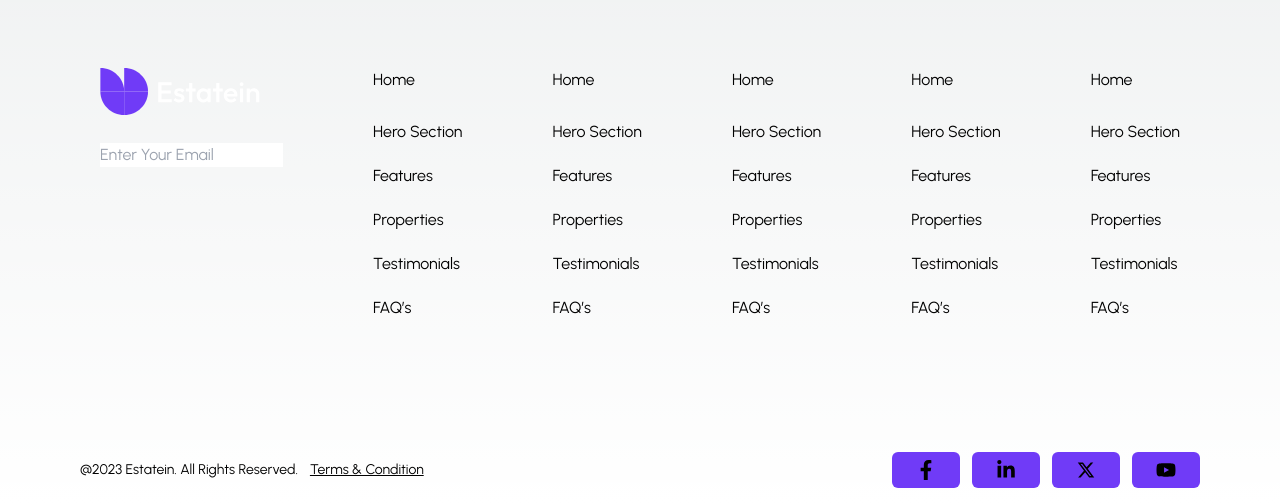
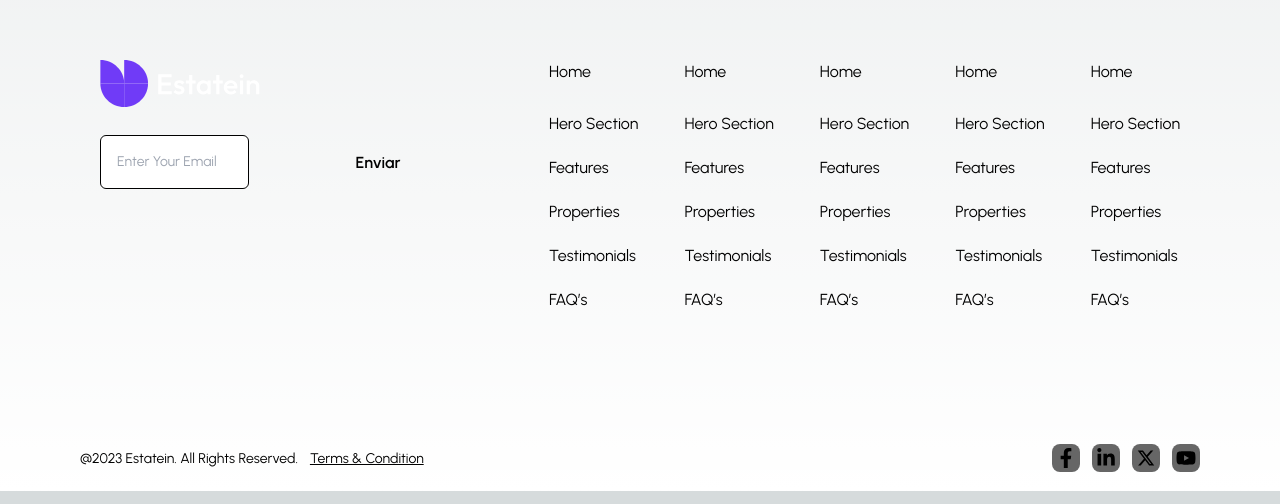
Before and after one commit to carinavbritto/real-state, a Next.js app: page /about in a window 1280 px wide. Shown: the part 1020-1524 px from the top of the page. Built offline with nearby package versions, Linux system fonts and the light colour scheme.

Commit message:
feat: change button and input components

```diff
--- a/package.json
+++ b/package.json
@@ -12,7 +12,8 @@
     "next": "14.0.4",
     "react": "^18",
     "react-dom": "^18",
-    "react-icons": "^5.0.1"
+    "react-icons": "^5.0.1",
+    "zod": "^3.22.4"
   },
   "devDependencies": {
     "@types/node": "^20",
--- a/src/components/button/button.tsx
+++ b/src/components/button/button.tsx
@@ -10,6 +10,7 @@ interface ButtonProps {
   iconPosition?: 'left' | 'right';
   onClick?: MouseEventHandler<HTMLSpanElement>;
   buttonStyle?: 'primary' | 'secondary';
+  type?: 'button' | 'submit' | 'reset';
 }
 
 const Button: React.FC<ButtonProps> = ({
@@ -20,30 +21,49 @@ const Button: React.FC<ButtonProps> = ({
   iconClasses,
   iconPosition = 'left',
   onClick,
-  buttonStyle = 'primary'
+  buttonStyle = 'primary',
+  type = 'button'
 }) => {
   const hasContent = buttonText !== undefined && buttonText !== null;
   const hasIcon = icon !== undefined && icon !== null;
 
-  const primaryButtonClasses = `text-white border border-purple-60 bg-purple-60 hover:bg-opacity-70 disabled:bg-gray-300 text-white disabled:text-gray-700`;
+  const primaryButtonClasses =
+    'text-neutral-0 bg-primary-800 hover:bg-primary-900 disabled:bg-gray-700 text-fontColor-dark-primary disabled:text-fontColor-disabled';
+  const secondaryButtonClasses =
+    'text-primary-900 bg-neutral-0 hover:bg-primary-900 disabled:bg-gray-700 hover:text-neutral-0 disabled:text-fontColor-disabled';
 
-  const secondaryButtonClasses = `text-primary-900 bg-transparent border border-solid border-gray-15 hover:border-0 hover:bg-white disabled:bg-gray-300 hover:text-purple-60 disabled:text-gray-700`;
-
-  const buttonClasses = `sm:text-sm md:text-sm 2xl:text-lg inline-flex items-center justify-center rounded-md gap-3 focus:outline-none transition duration-300 cursor-pointer py-2 px-6 ${buttonStyle === 'primary' ? primaryButtonClasses : secondaryButtonClasses} ${className ?? ''}`;
+  const buttonClasses = `inline-flex items-center justify-center rounded-lg gap-3 focus:outline-none transition duration-300 ease-in-out cursor-pointer ${buttonStyle === 'primary' ? primaryButtonClasses : secondaryButtonClasses} ${className ?? ''}`;
 
   const content = (
-    <button
-      className={`${buttonClasses} ${iconPosition === 'right' ? 'flex-row-reverse' : ''}`}
-      onClick={onClick}
-    >
+    <>
       {hasIcon && (
         <span className={`text-xl ${iconClasses ?? ''}`}>{icon}</span>
       )}
       {hasContent && <span>{buttonText}</span>}
-    </button>
+    </>
   );
 
-  return href ? <Link href={href}>{content}</Link> : <>{content}</>;
+  if (href) {
+    return (
+      <Link
+        href={href}
+        className={`${buttonClasses} ${iconPosition === 'right' ? 'flex-row-reverse' : ''}`}
+        onClick={onClick}
+      >
+        {content}
+      </Link>
+    );
+  } else {
+    return (
+      <button
+        type={type}
+        className={`${buttonClasses} ${iconPosition === 'right' ? 'flex-row-reverse' : ''}`}
+        onClick={onClick}
+      >
+        {content}
+      </button>
+    );
+  }
 };
 
 export default Button;
--- a/src/components/footer/footer.tsx
+++ b/src/components/footer/footer.tsx
@@ -1,22 +1,88 @@
+'use client';
 import Image from 'next/image';
 import FooterNavigationBar from '../footer-navigation-bar/footerNavigationBar';
 import Link from 'next/link';
 import SocialButtons from '../social-buttons/socialButtons';
 import logo from '../../../public/assets/images/logo.svg';
+import Button from '../button/button';
+import Input from '../input/input';
+import { useState, ChangeEvent, FormEvent } from 'react';
+import { z, ZodError } from 'zod';
 
-export default function Footer() {
+interface FormState {
+  email: string;
+}
+
+export default function Footer(): JSX.Element {
+  const [formState, setFormState] = useState<FormState>({
+    email: ''
+  });
+  const [formErrors, setFormErrors] = useState<{ [key: string]: string; }>({});
+
+  const schema = z.object({
+    email: z
+      .string()
+      .email('Email inválido')
+      .min(1, 'Preenchimento obrigatório')
+  });
+
+  const handleSubmit = async (e: FormEvent<HTMLFormElement>): Promise<void> => {
+    e.preventDefault();
+
+    try {
+      const validatedData = schema.parse(formState);
+      console.log('Dados válidos:', validatedData);
+    } catch (error) {
+      if (error instanceof ZodError) {
+        const errors: { [key: string]: string; } = {};
+        error.errors.forEach((err) => {
+          const field = err.path[0];
+          errors[field] = err.message;
+        });
+        setFormErrors(errors);
+      } else {
+        console.error('Erro ao validar:', error);
+        setFormErrors({});
+      }
+    }
+  };
+
+  const handleChange = (e: ChangeEvent<HTMLInputElement>): void => {
+    const { name, value } = e.target;
+    setFormState((prevFormState) => ({
+      ...prevFormState,
+      [name]: value
+    }));
+    setFormErrors((prevErrors) => ({
+      ...prevErrors,
+      [name]: ''
+    }));
+  };
+
   return (
     <footer className="pt-28 md:px-20 2xl:px-40 py-4">
       <div className="flex justify-between items-start p-5">
         <div className="flex flex-col items-between justify-center gap-7">
           <Image src={logo} width={160} height={48} alt="Estatein Logo" />
 
-          <input
-            type="email"
-            name="email"
-            id="email"
-            placeholder="Enter Your Email"
-          />
+          <form
+            onSubmit={handleSubmit}
+            className="flex justify-between items-start gap-1"
+          >
+            <Input
+              type="email"
+              placeholder="Enter Your Email"
+              name="email"
+              value={formState.email}
+              onChange={handleChange}
+              error={formErrors.email}
+            />
+            <Button
+              type="submit"
+              buttonText="Enviar"
+              className="px-20 py-4 w-full font-semibold mb-3"
+            />
+          </form>
         </div>
 
         <FooterNavigationBar />
--- a/src/components/hero/hero.tsx
+++ b/src/components/hero/hero.tsx
@@ -2,7 +2,6 @@ import BackgroundImage from '../background-image/backgroundImage';
 import Button from '../button/button';
 import Card from '../card/card';
 import bg from '../../../public/assets/images/build.svg';
-// import Image from 'next/image';
 
 export default function Hero() {
   return (
--- a/src/components/input/input.tsx
+++ b/src/components/input/input.tsx
@@ -2,11 +2,19 @@
 import Link from 'next/link';
 import React, { InputHTMLAttributes, useState } from 'react';
 import { FaRegEye, FaRegEyeSlash } from 'react-icons/fa';
+import { z } from 'zod';
 
-interface InputProps extends InputHTMLAttributes<HTMLInputElement> {
+interface ValidationProps {
+  validation?: z.ZodType<any>;
+}
+
+interface InputProps
+  extends InputHTMLAttributes<HTMLInputElement>,
+  ValidationProps {
   className?: string;
   label?: string;
   inputLink?: string;
+  error?: string;
 }
 
 const Input: React.FC<InputProps> = ({
@@ -14,6 +22,8 @@ const Input: React.FC<InputProps> = ({
   className,
   label,
   inputLink,
+  validation,
+  error,
   ...rest
 }) => {
   const [isPasswordVisible, setIsPasswordVisible] = useState(false);
@@ -22,36 +32,44 @@ const Input: React.FC<InputProps> = ({
     setIsPasswordVisible((prev) => !prev);
   };
 
-  const defaultClassName = `flex p-4 items-center justify-center gap-4 self-stretch rounded-md border border-solid border-gray-700 text-sm font-normal leading-5 text-gray-900`;
+  const defaultClassName = `flex p-4 items-center justify-center gap-4 self-stretch rounded-md border border-solid border-neutral-900 text-sm font-normal leading-5 w-full`;
 
-  const inputClassName = `${defaultClassName} ${className ?? ''}`;
+  const inputClassName = `${defaultClassName} ${className ?? ''} placeholder-gray-900 w-full`;
+
+  const labelClassName = `text-sm w-full ${error ? 'text-danger-700' : 'text-neutral-800'}`;
+
+  const borderClassName = `border-neutral-900 ${error ? 'border-danger-700' : ''}`;
 
   return (
-    <div className="relative">
-      {label && <label className="text-neutral-800 mb-2">{label}</label>}
+    <div className="flex flex-col items-stretch justify-stretch w-full text-left gap-2 mb-9">
+      {label && <label className={labelClassName}>{label}</label>}
       <input
         type={isPasswordVisible ? 'text' : type}
-        className={inputClassName}
+        className={`${inputClassName} ${borderClassName}`}
         {...rest}
       />
       {type === 'password' && (
         <button
           type="button"
           onClick={togglePasswordVisibility}
-          className="absolute inset-y-9 left-80 p-2 w-[24px] h-[24px]"
+          className="absolute inset-y-9 left-[21.5rem] p-2 w-[24px] h-[24px]"
         >
           {isPasswordVisible ? (
-            <FaRegEye className="text-lg text-gray-700" />
+            <FaRegEye className="text-lg text-neutral-800" />
           ) : (
-            <FaRegEyeSlash className="text-lg text-gray-700" />
+            <FaRegEyeSlash className="text-lg text-neutral-800" />
           )}
         </button>
       )}
-
+      {error && (
+        <p className="text-danger-700 text-xs font-semibold italic mt-1">
+          {error}
+        </p>
+      )}
       {inputLink && (
         <Link
           href={inputLink}
-          className="block text-primary-800 hover:text-primary-900 disabled:text-gray-700 text-center text-xs font-light leading-5 mt-2 underline flex justify-end"
+          className="block text-primary-800 hover:text-primary-900 disabled:text-neutral-800 text-center text-xs font-light leading-5 mt-1 underline flex justify-end"
         >
           Esqueci minha senha
         </Link>
```
Also changed, not shown: 2 other files (tests, documents, lock files or other folders).
